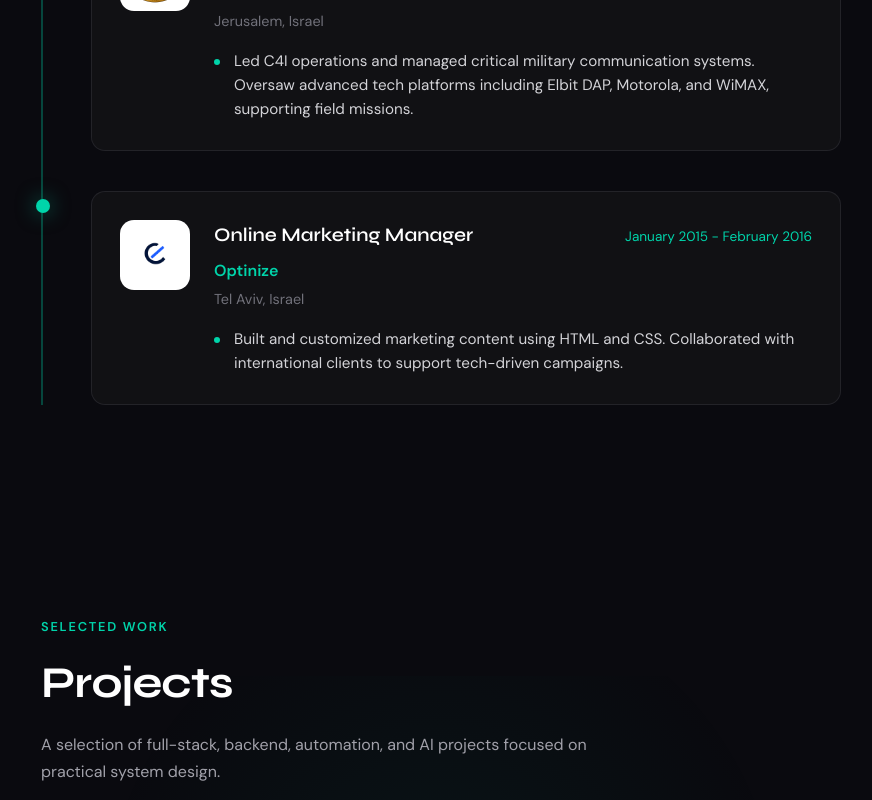
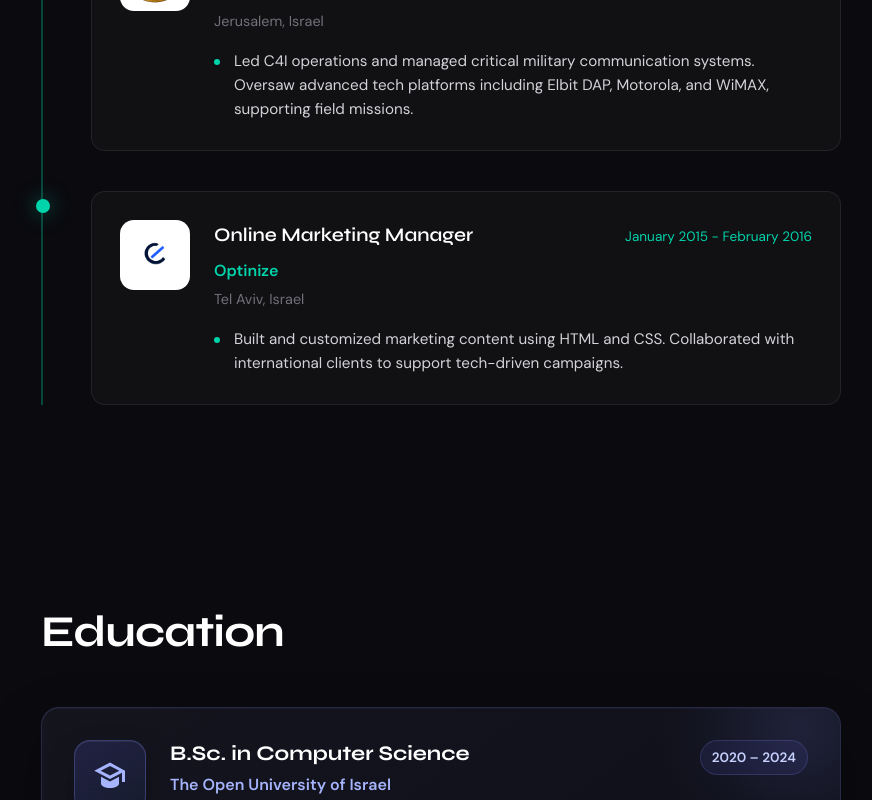
Before and after one commit to barel26497/portfolio, a React (Vite) app: page / in a window 1280 px wide. Shown: the part 2000-2800 px from the top of the page, without its empty margins (199-1071 px from the left). Built offline with nearby package versions, Linux system fonts and the light colour scheme.

Commit message:
Add Education and CursorGlow components to App

```diff
--- a/src/App.jsx
+++ b/src/App.jsx
@@ -2,13 +2,14 @@ import { useEffect, useState } from 'react'
 import Hero from './components/Hero'
 import About from './components/About'
 import Experience from './components/Experience'
+import Education from './components/Education'
 import Projects from './components/Projects'
 import Skills from './components/Skills'
 import Contact from './components/Contact'
 import Nav from './components/Nav'
 import SectionBackground from './components/SectionBackground'
+import CursorGlow from './components/CursorGlow'
 import './App.css'
-
 
 function App() {
   const [scrolled, setScrolled] = useState(false)
@@ -25,12 +26,14 @@ function App() {
   return (
     <>
       <SectionBackground />
+      <CursorGlow />
       <Nav scrolled={scrolled} />
 
       <main>
         <Hero />
         <About />
         <Experience />
+        <Education />
         <Projects />
         <Skills />
         <Contact />
```
